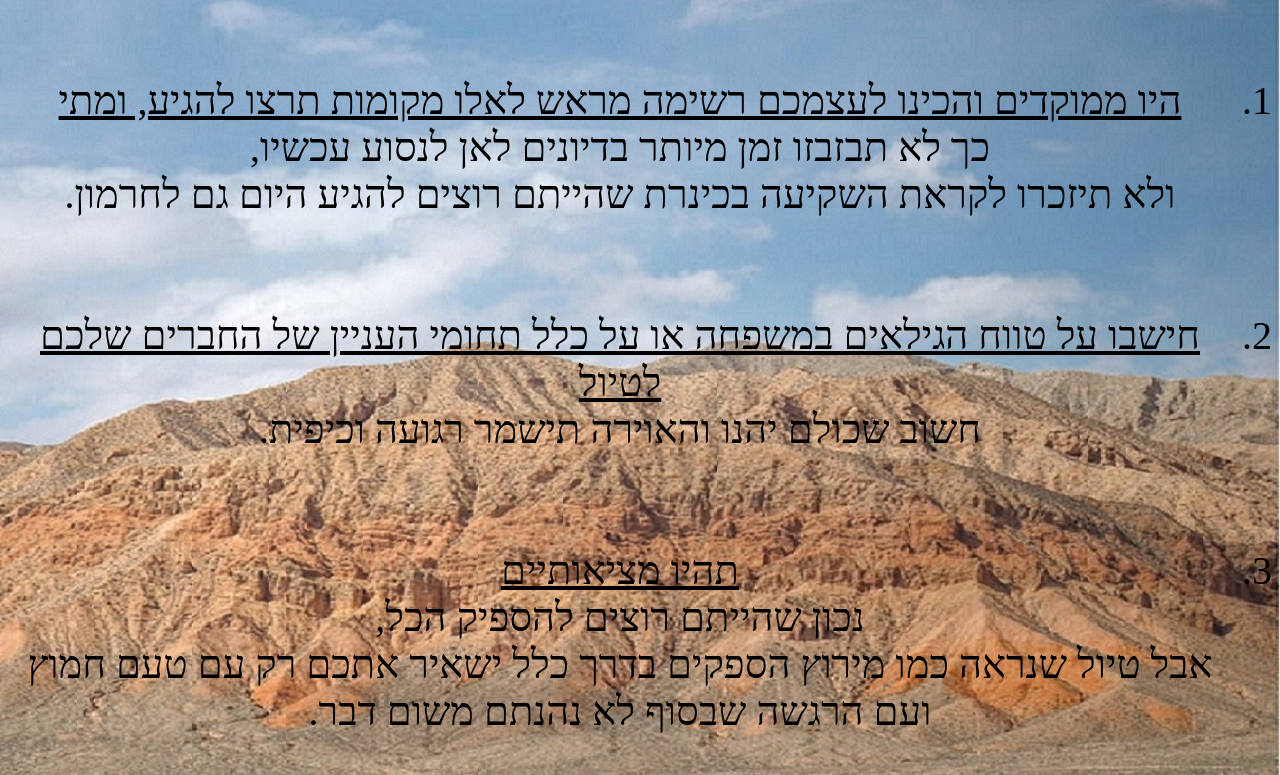
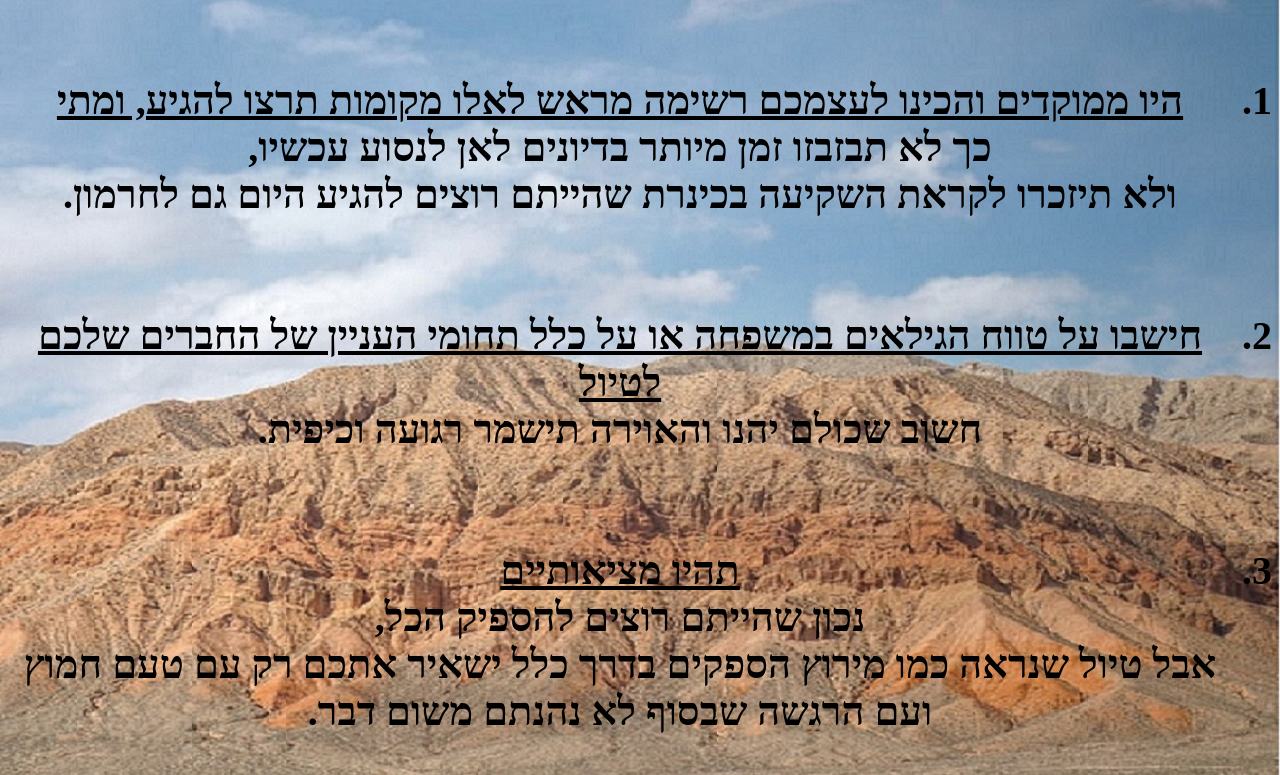
Before and after one commit to pnina0545/3, a plain HTML site: page index.html in a window 1280 px wide. Shown: the part 47-822 px from the top of the page. Drawn offline with Linux system fonts and the light colour scheme.

Commit message:
Update index.html

```diff
--- a/index.html
+++ b/index.html
@@ -18,7 +18,7 @@
 
 
 
-<p>
+<p> <b>
 <font face="Guttman Keren", Times New Roman (כותרות עבריות)>
 <ol style= "font-size: 40px", style="text-align: justify">
 
@@ -32,7 +32,7 @@
 
 
 </ol>
-
+  </b>
 
 </p>
 
```
